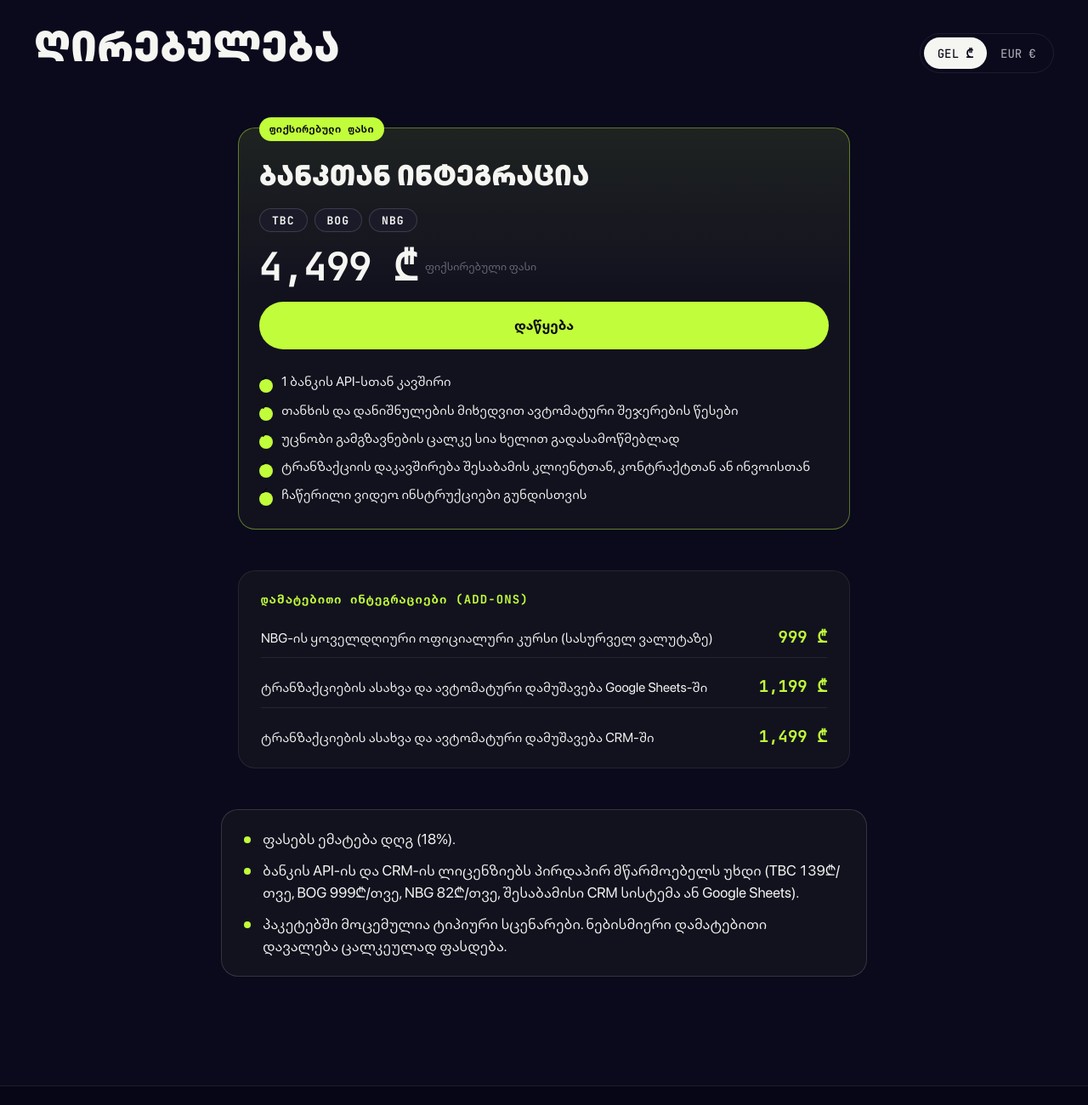
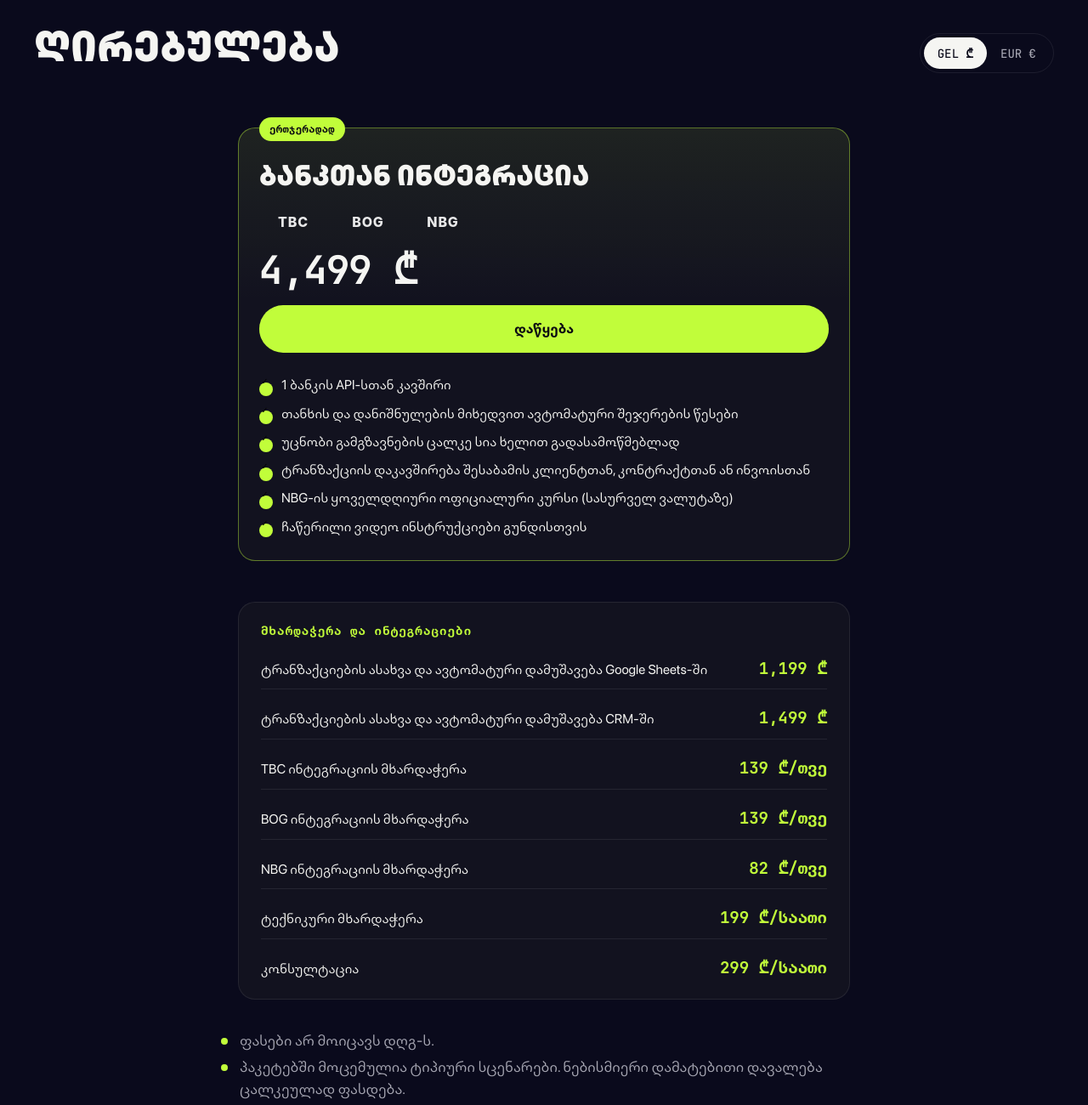
Before and after one commit to Unitty-hub/unitty-solutions-landing, a plain HTML site: page public/banks/index.html in a window 1280 px wide. Shown: the part 2720-4020 px from the top of the page at 85% size. Drawn offline with Linux system fonts and the light colour scheme.

Commit message:
banks: v10 - single package consolidation + Add-ons expansion + comment-style footnote

```diff
--- a/landings/banks.json
+++ b/landings/banks.json
@@ -1,8 +1,8 @@
 {
   "name": "banks",
-  "version": "v08-2026-11-13",
+  "version": "v10-2026-11-13",
   "standalone": "banks.page.html",
   "standalone_i18n": "banks.page.i18n.py",
-  "_note": "banks.unitty.io: cloned from crm (crm-v95) on 2026-11-05 then diverged. v08: dropped the 4.9★ LinkedIn/Google/G2 stat; renamed story cards to solution-voice (\"შეგახსენებს\", \"შენს მაგივრად მოძებნის\"); updated card 2 body to say the system links or creates a matching client in the CRM; removed the time/auto labels from every tstep card. Pricing restructured: ONE fixed-price package \"ბანკთან ინტეგრაცია\" (€1,499 / 4,499 ₾) with TBC/BOG/NBG badges and 5 included items, plus an Add-ons list underneath (NBG rate €299 / 999 ₾, Google Sheets €399 / 1,199 ₾, CRM €499 / 1,499 ₾). Pricing footnote now switches with the EUR/GEL toggle. Pricing heading → \"ღირებულება\"; form heading → \"გაჩვენებ როგორ ჩაანაცვლო რუტინა\".",
+  "_note": "banks.unitty.io: cloned from crm (crm-v95) on 2026-11-05 then diverged. v10 pricing restructure: main package badge \"ფიქსირებული ფასი\" → \"ერთჯერადად\"; removed the \"ფიქსირებული ფასი\" sub-text next to the price; moved NBG daily rate into the main package's included items (so it ships with the fixed €1,499 / 4,499 ₾ price); add-ons section renamed to \"მხარდაჭერა და ინტეგრაციები\" and expanded from 3 to 7 items (Google Sheets integration, CRM integration, TBC/BOG/NBG monthly support, technical support hourly, consulting hourly); dropped the old \"ბანკის API ლიცენზიები\" footnote entirely; shrunk the remaining VAT + \"typical scenarios\" notes to 13px comment-style. FAQ #3 duration and #4 pricing answers rewritten to match the single-package reality; JSON-LD Service offers switched to one offer and schema FAQ #4 aligned.",
   "description": "ბანკის ტრანზაქციები CRM-ში ავტომატურად: TBC, საქართველოს ბანკი, NBG-ის კურსი. ავტომატური შეჯერება და განვადების გრაფიკი. მოითხოვე უფასო 20-წუთიანი ზარი."
 }
--- a/public/banks/index.html
+++ b/public/banks/index.html
@@ -8,7 +8,7 @@
 <title>ბანკის ინტეგრაცია CRM-ში: TBC, BOG, NBG | Unitty</title>
 <meta name="description" content="ბანკის ტრანზაქციები CRM-ში ავტომატურად: TBC, საქართველოს ბანკი, NBG-ის კურსი. ავტომატური შეჯერება და განვადების გრაფიკი. მოითხოვე უფასო 20-წუთიანი ზარი.">
 <meta name="unitty-landing" content="banks">
-<meta name="unitty-version" content="v08-2026-11-13">
+<meta name="unitty-version" content="v10-2026-11-13">
 <link rel="canonical" href="https://banks.unitty.io/">
 <meta name="robots" content="index, follow, max-image-preview:large">
 <meta property="og:type" content="website">
@@ -33,7 +33,7 @@
 <link rel="preload" href="/fonts/TBCContracticaCAPS-Black.woff2" as="font" type="font/woff2" crossorigin>
 <link rel="preload" href="/fonts/TBCContractica-Regular.woff2" as="font" type="font/woff2" crossorigin>
 <link rel="preload" href="/fonts/JetBrainsMono-Medium.woff2" as="font" type="font/woff2" crossorigin>
-<script src="/tracking.js?v=v08-2026-11-13" defer></script>
+<script src="/tracking.js?v=v10-2026-11-13" defer></script>
 <style>
 /* self-hosted brand fonts (same files as every Unitty landing) */
 @font-face{font-family:'Unitty Head';font-weight:700 900;font-style:normal;font-display:swap;src:url('/fonts/TBCContracticaCAPS-Black.woff2') format('woff2')}
@@ -499,7 +499,7 @@ img,svg{max-width:100%}
 .plan-main{display:flex;flex-direction:column;gap:18px}
 .plan-main .plan-name{font-size:32px}
 .bank-logos{display:flex;flex-wrap:wrap;gap:8px}
-.bank-logo{font:800 13px/1 var(--f-mono);letter-spacing:.08em;color:var(--fg);background:var(--surface-2);border:1px solid var(--line-2);border-radius:999px;padding:7px 14px 6px}
+.bank-logo-img{height:32px;width:auto;object-fit:contain;filter:brightness(0) invert(1);opacity:.9}
 .plan-main-list{list-style:none;margin:8px 0 0;padding:0;display:grid;gap:10px}
 .plan-main-list li{position:relative;padding-left:26px;font-size:15.5px;line-height:1.5;color:var(--fg)}
 .plan-main-list li::before{content:"";position:absolute;left:0;top:.42em;width:16px;height:16px;border-radius:50%;background:var(--lime);display:grid}
@@ -548,8 +548,8 @@ img,svg{max-width:100%}
 .plan details .ticks{margin-top:14px}
 .plan details .ticks li{font-size:14px}
 .plan .plus{font:500 12.5px var(--f-mono);color:var(--lime);margin:14px 0 0}
-.price-foot{margin:48px auto 0;max-width:760px;color:var(--fg);font-size:16px;line-height:1.5;display:flex;justify-content:center}
-.price-foot ul.notes{background:var(--surface);border:1px solid var(--line-2);border-radius:var(--r-card);padding:22px 26px;gap:12px}
+.price-foot{margin:36px auto 0;max-width:760px;color:var(--dim);font-size:13px;line-height:1.5;display:flex;justify-content:center}
+.price-foot ul.notes{background:transparent;border:0;border-radius:0;padding:0;gap:6px}
 @media(min-width:1024px){.price-foot{font-size:17px}}
 .price-foot .notes{list-style:none;margin:0;padding:0;display:grid;gap:8px}
 .price-foot .notes li{position:relative;padding-left:22px}
@@ -995,30 +995,27 @@ dialog p{color:var(--dim)}
     </div>
     <div class="plans single">
       <article class="plan plan-main pop rv" data-plan="Bank Integration">
-        <span class="badge">ფიქსირებული ფასი</span>
+        <span class="badge">ერთჯერადად</span>
         <h3 class="plan-name">ბანკთან ინტეგრაცია</h3>
         <div class="bank-logos" aria-label="TBC, BOG და NBG ბანკებთან ინტეგრაცია">
-          <span class="bank-logo">TBC</span>
-          <span class="bank-logo">BOG</span>
-          <span class="bank-logo">NBG</span>
+          <img class="bank-logo-img" src="/logos/banks/tbc.svg" alt="TBC" width="80" height="32" loading="lazy" decoding="async">
+          <img class="bank-logo-img" src="/logos/banks/bog.svg" alt="BOG" width="80" height="32" loading="lazy" decoding="async">
+          <img class="bank-logo-img" src="/logos/banks/nbg.svg" alt="NBG" width="80" height="32" loading="lazy" decoding="async">
         </div>
-        <div class="price"><div class="pl"><span class="amt tnum" data-eur="€1,499" data-gel="4,499 ₾">4,499 ₾</span><span class="side"><span class="once">ფიქსირებული ფასი</span></span></div></div>
+        <div class="price"><div class="pl"><span class="amt tnum" data-eur="€1,499" data-gel="4,499 ₾">4,499 ₾</span></div></div>
         <button class="btn btn-primary pick" type="button">დაწყება</button>
         <ul class="ticks plan-main-list">
           <li>1 ბანკის API-სთან კავშირი</li>
           <li>თანხის და დანიშნულების მიხედვით ავტომატური შეჯერების წესები</li>
           <li>უცნობი გამგზავნების ცალკე სია ხელით გადასამოწმებლად</li>
           <li>ტრანზაქციის დაკავშირება შესაბამის კლიენტთან, კონტრაქტთან ან ინვოისთან</li>
+          <li>NBG-ის ყოველდღიური ოფიციალური კურსი (სასურველ ვალუტაზე)</li>
           <li>ჩაწერილი ვიდეო ინსტრუქციები გუნდისთვის</li>
         </ul>
       </article>
       <div class="addons rv">
-        <h3 class="addons-head">დამატებითი ინტეგრაციები (Add-ons)</h3>
+        <h3 class="addons-head">მხარდაჭერა და ინტეგრაციები</h3>
         <ul class="addon-list">
-          <li class="addon">
-            <span class="addon-name">NBG-ის ყოველდღიური ოფიციალური კურსი (სასურველ ვალუტაზე)</span>
-            <span class="addon-price tnum" data-eur="€299" data-gel="999 ₾">999 ₾</span>
-          </li>
           <li class="addon">
             <span class="addon-name">ტრანზაქციების ასახვა და ავტომატური დამუშავება Google Sheets-ში</span>
             <span class="addon-price tnum" data-eur="€399" data-gel="1,199 ₾">1,199 ₾</span>
@@ -1027,13 +1024,32 @@ dialog p{color:var(--dim)}
             <span class="addon-name">ტრანზაქციების ასახვა და ავტომატური დამუშავება CRM-ში</span>
             <span class="addon-price tnum" data-eur="€499" data-gel="1,499 ₾">1,499 ₾</span>
           </li>
+          <li class="addon">
+            <span class="addon-name">TBC ინტეგრაციის მხარდაჭერა</span>
+            <span class="addon-price tnum" data-eur="€49/თვე" data-gel="139 ₾/თვე">139 ₾/თვე</span>
+          </li>
+          <li class="addon">
+            <span class="addon-name">BOG ინტეგრაციის მხარდაჭერა</span>
+            <span class="addon-price tnum" data-eur="€49/თვე" data-gel="139 ₾/თვე">139 ₾/თვე</span>
+          </li>
+          <li class="addon">
+            <span class="addon-name">NBG ინტეგრაციის მხარდაჭერა</span>
+            <span class="addon-price tnum" data-eur="€29/თვე" data-gel="82 ₾/თვე">82 ₾/თვე</span>
+          </li>
+          <li class="addon">
+            <span class="addon-name">ტექნიკური მხარდაჭერა</span>
+            <span class="addon-price tnum" data-eur="€69/საათი" data-gel="199 ₾/საათი">199 ₾/საათი</span>
+          </li>
+          <li class="addon">
+            <span class="addon-name">კონსულტაცია</span>
+            <span class="addon-price tnum" data-eur="€99/საათი" data-gel="299 ₾/საათი">299 ₾/საათი</span>
+          </li>
         </ul>
       </div>
     </div>
     <div class="price-foot rv">
-      <ul class="notes">
-        <li>ფასებს ემატება დღგ (18%).</li>
-        <li>ბანკის API-ის და CRM-ის ლიცენზიებს პირდაპირ მწარმოებელს უხდი <span class="tnum" data-eur="(TBC €49/თვე, BOG €49/თვე, NBG €29/თვე, შესაბამისი CRM სისტემა ან Google Sheets)" data-gel="(TBC 139₾/თვე, BOG 999₾/თვე, NBG 82₾/თვე, შესაბამისი CRM სისტემა ან Google Sheets)">(TBC 139₾/თვე, BOG 999₾/თვე, NBG 82₾/თვე, შესაბამისი CRM სისტემა ან Google Sheets)</span>.</li>
+      <ul class="notes notes-sm">
+        <li>ფასები არ მოიცავს დღგ-ს.</li>
         <li>პაკეტებში მოცემულია ტიპიური სცენარები. ნებისმიერი დამატებითი დავალება ცალკეულად ფასდება.</li>
       </ul>
     </div>
@@ -1100,8 +1116,8 @@ dialog p{color:var(--dim)}
     <div class="faq rv">
       <details><summary>რა არის „ბანკის ინტეგრაცია" და რას გავაკეთებთ?<span class="pm" aria-hidden="true"></span></summary><div class="ans"><p>ბანკის ოფიციალური API-ით (TBC, საქართველოს ბანკი) ტრანზაქციები ავტომატურად ჩადის CRM-ში ან Google Sheets-ში. NBG-ის ყოველდღიური კურსით ვალუტები თავისით გადადის ლარში. სისტემა ავტომატურად აბამს ტრანზაქციას შესაბამის ინვოისს და ცვლის სტატუსს. უცნობი გამგზავნები ცალკე სიაში ჩანს ხელით გადასამოწმებლად.</p></div></details>
       <details><summary>რომელ ბანკებთან მუშაობთ?<span class="pm" aria-hidden="true"></span></summary><div class="ans"><p>TBC ბანკი და საქართველოს ბანკი - ოფიციალური API ინტეგრაციით. NBG-ის ყოველდღიური კურსი - ოფიციალური ეროვნული ბანკიდან. სხვა ბანკის შემთხვევაში ზარზე დავაზუსტებთ, რა ტიპის ინტეგრაცია იქნება შესაძლებელი.</p></div></details>
-      <details><summary>რამდენ ხანს გრძელდება ბანკის ინტეგრაცია?<span class="pm" aria-hidden="true"></span></summary><div class="ans"><p>სპრინტებად: Bank & Google Sheets 5-10 სამუშაო დღე; Bank & CRM 30 სამუშაო დღე (Sprint 1 - CRM Payments მოდული და ავტომატიზაცია 10 დღე, Sprint 2 - TBC/BOG ტრანზაქციების დამუშავება 15 დღე, Sprint 3 - განვადების გრაფიკის იმპორტი 5 დღე); Bank & CRM + AI დამატებით 10-15 სამუშაო დღე. ვიწყებთ ყველაზე მნიშვნელოვანით და თანდათან ვამატებთ.</p></div></details>
-      <details><summary>რა ღირს ბანკის ინტეგრაცია?<span class="pm" aria-hidden="true"></span></summary><div class="ans"><p>ფიქსირებული პაკეტები: Bank & Google Sheets €1,490-დან, Bank & CRM €2,990-დან, Bank & CRM + AI €4,990-დან. ფასებს ემატება დღგ (18%). ბანკის API-ის და CRM-ის ლიცენზიებს პირდაპირ მწარმოებელს უხდი. ზუსტ ფასს ზარზე გეტყვით.</p></div></details>
+      <details><summary>რამდენ ხანს გრძელდება ბანკის ინტეგრაცია?<span class="pm" aria-hidden="true"></span></summary><div class="ans"><p>ძირითადი ინტეგრაცია (1 ბანკი + NBG კურსი) 10-15 სამუშაო დღე. Google Sheets ან CRM დამატებითი ინტეგრაცია - +5-15 დღე თითოზე. სრული პროექტი (CRM Payments მოდული + ავტომატიზაცია + ბანკის ინტეგრაცია + განვადების გრაფიკი) - 30 სამუშაო დღე, 3 სპრინტად. ვიწყებთ ყველაზე მნიშვნელოვანით და თანდათან ვამატებთ.</p></div></details>
+      <details><summary>რა ღირს ბანკის ინტეგრაცია?<span class="pm" aria-hidden="true"></span></summary><div class="ans"><p>ძირითადი პაკეტი "ბანკთან ინტეგრაცია" - €1,499 / 4,499 ₾, ერთჯერადად. ფასში შედის 1 ბანკის API-სთან კავშირი, ავტომატური შეჯერების წესები, უცნობი გამგზავნების სია, ტრანზაქციის დაკავშირება კლიენტთან/კონტრაქტთან/ინვოისთან, NBG-ის ყოველდღიური კურსი და ვიდეო ინსტრუქციები. ფასები არ მოიცავს დღგ-ს. დამატებითი ინტეგრაციები (Google Sheets, CRM) და მხარდაჭერა (TBC, BOG, NBG, ტექნიკური, კონსულტაცია) ცალკე - იხ. "ღირებულება" სექცია.</p></div></details>
       <details><summary>რა ლიცენზიები მჭირდება ყოველთვიურად?<span class="pm" aria-hidden="true"></span></summary><div class="ans"><p>TBC Bank API - €49/თვე (წლიური €490), საქართველოს ბანკი API - €49/თვე (წლიური €490), NBG კურსის API - €29/თვე (წლიური €290), შესაბამისი CRM სისტემა (მაგ: Zoho CRM Enterprise €50/მომხმარებელი/თვე) ან Google Sheets (უფასო). ყველა ლიცენზიას პირდაპირ მწარმოებელს უხდი, ოფიციალური ფასით.</p></div></details>
       <details><summary>როგორ მუშაობს ავტომატური შეჯერება?<span class="pm" aria-hidden="true"></span></summary><div class="ans"><p>ტრანზაქციის დანიშნულების (reference / description) და თანხის მიხედვით სისტემა ავტომატურად აბამს შესაბამის ინვოისს ან კლიენტს. შემოსავლის სრული სურათი რეალურ დროში ჩანს. რასაც სისტემა ვერ ამოიცნობს, ცალკე სიაში ჩანს, რომ ხელით გადაამოწმო.</p></div></details>
       <details><summary>უსაფრთხოა ბანკის CRM-თან დაკავშირება?<span class="pm" aria-hidden="true"></span></summary><div class="ans"><p>კავშირი ხდება ბანკის ოფიციალური API-ით, დაცული წვდომით. ინტეგრაცია მხოლოდ ანგარიშის მოძრაობას კითხულობს (read-only) - თანხების გაგზავნის უფლება არ აქვს. დაწყებამდე წერილობით გაცნობთ რისკებს და რეკომენდაციებს.</p></div></details>
@@ -1143,8 +1159,8 @@ dialog p{color:var(--dim)}
 {"@context":"https://schema.org","@graph":[
 {"@type":"Organization","name":"Unitty","url":"https://www.unitty.io","telephone":"+995322055060","email":"digital@unitty.io","aggregateRating":{"@type":"AggregateRating","ratingValue":"4.9","bestRating":"5"}},
 {"@type":"Service","name":"ბანკის ინტეგრაცია CRM-ში (TBC, BOG, NBG)","serviceType":"ბანკის ინტეგრაცია","areaServed":"GE","provider":{"@type":"Organization","name":"Unitty"},
- "offers":[{"@type":"Offer","name":"Bank & Google Sheets","price":"1490","priceCurrency":"EUR"},{"@type":"Offer","name":"Bank & CRM","price":"2990","priceCurrency":"EUR"},{"@type":"Offer","name":"Bank & CRM + AI","price":"4990","priceCurrency":"EUR"}]},
-{"@type":"FAQPage","mainEntity":[{"@type":"Question","name":"რა არის „ბანკის ინტეგრაცია" და რას გავაკეთებთ?","acceptedAnswer":{"@type":"Answer","text":"ბანკის ოფიციალური API-ით (TBC, BOG) ტრანზაქციები ავტომატურად ჩადის CRM-ში ან Google Sheets-ში. NBG-ის კურსით ვალუტები თავისით გადადის ლარში. სისტემა აბამს ტრანზაქციას ინვოისს და ცვლის სტატუსს."}},{"@type":"Question","name":"რომელ ბანკებთან მუშაობთ?","acceptedAnswer":{"@type":"Answer","text":"TBC ბანკი და საქართველოს ბანკი ოფიციალური API-ით. NBG-ის ყოველდღიური კურსი."}},{"@type":"Question","name":"რამდენ ხანს გრძელდება ბანკის ინტეგრაცია?","acceptedAnswer":{"@type":"Answer","text":"Bank & Google Sheets 5-10 სამუშაო დღე. Bank & CRM 30 სამუშაო დღე (3 სპრინტი). Bank & CRM + AI დამატებით 10-15 დღე."}},{"@type":"Question","name":"რა ღირს ბანკის ინტეგრაცია?","acceptedAnswer":{"@type":"Answer","text":"Bank & Google Sheets €1,490-დან, Bank & CRM €2,990-დან, Bank & CRM + AI €4,990-დან. ფასებს ემატება დღგ (18%)."}},{"@type":"Question","name":"რა ლიცენზიები მჭირდება?","acceptedAnswer":{"@type":"Answer","text":"TBC API €49/თვე, BOG API €49/თვე, NBG კურსი €29/თვე, შესაბამისი CRM სისტემა ან Google Sheets. პირდაპირ მწარმოებელს უხდი."}},{"@type":"Question","name":"უსაფრთხოა ბანკის CRM-თან დაკავშირება?","acceptedAnswer":{"@type":"Answer","text":"ოფიციალური API-ით, read-only კავშირი. თანხების გაგზავნის უფლება არ აქვს."}}]}
+ "offers":[{"@type":"Offer","name":"ბანკთან ინტეგრაცია","price":"1499","priceCurrency":"EUR"}]},
+{"@type":"FAQPage","mainEntity":[{"@type":"Question","name":"რა არის „ბანკის ინტეგრაცია" და რას გავაკეთებთ?","acceptedAnswer":{"@type":"Answer","text":"ბანკის ოფიციალური API-ით (TBC, BOG) ტრანზაქციები ავტომატურად ჩადის CRM-ში ან Google Sheets-ში. NBG-ის კურსით ვალუტები თავისით გადადის ლარში. სისტემა აბამს ტრანზაქციას ინვოისს და ცვლის სტატუსს."}},{"@type":"Question","name":"რომელ ბანკებთან მუშაობთ?","acceptedAnswer":{"@type":"Answer","text":"TBC ბანკი და საქართველოს ბანკი ოფიციალური API-ით. NBG-ის ყოველდღიური კურსი."}},{"@type":"Question","name":"რამდენ ხანს გრძელდება ბანკის ინტეგრაცია?","acceptedAnswer":{"@type":"Answer","text":"Bank & Google Sheets 5-10 სამუშაო დღე. Bank & CRM 30 სამუშაო დღე (3 სპრინტი). Bank & CRM + AI დამატებით 10-15 დღე."}},{"@type":"Question","name":"რა ღირს ბანკის ინტეგრაცია?","acceptedAnswer":{"@type":"Answer","text":"ძირითადი პაკეტი \"ბანკთან ინტეგრაცია\" €1,499 / 4,499 ₾, ერთჯერადად. ფასები არ მოიცავს დღგ-ს. დამატებითი ინტეგრაციები და მხარდაჭერა ცალკე."}},{"@type":"Question","name":"რა ლიცენზიები მჭირდება?","acceptedAnswer":{"@type":"Answer","text":"TBC API €49/თვე, BOG API €49/თვე, NBG კურსი €29/თვე, შესაბამისი CRM სისტემა ან Google Sheets. პირდაპირ მწარმოებელს უხდი."}},{"@type":"Question","name":"უსაფრთხოა ბანკის CRM-თან დაკავშირება?","acceptedAnswer":{"@type":"Answer","text":"ოფიციალური API-ით, read-only კავშირი. თანხების გაგზავნის უფლება არ აქვს."}}]}
 ]}
 </script>
 
```
Also changed, not shown: landings/banks.page.html (+36 -20 lines), public/logos/banks/bog.svg (added), public/logos/banks/nbg.svg (added), public/logos/banks/tbc.svg (added).
